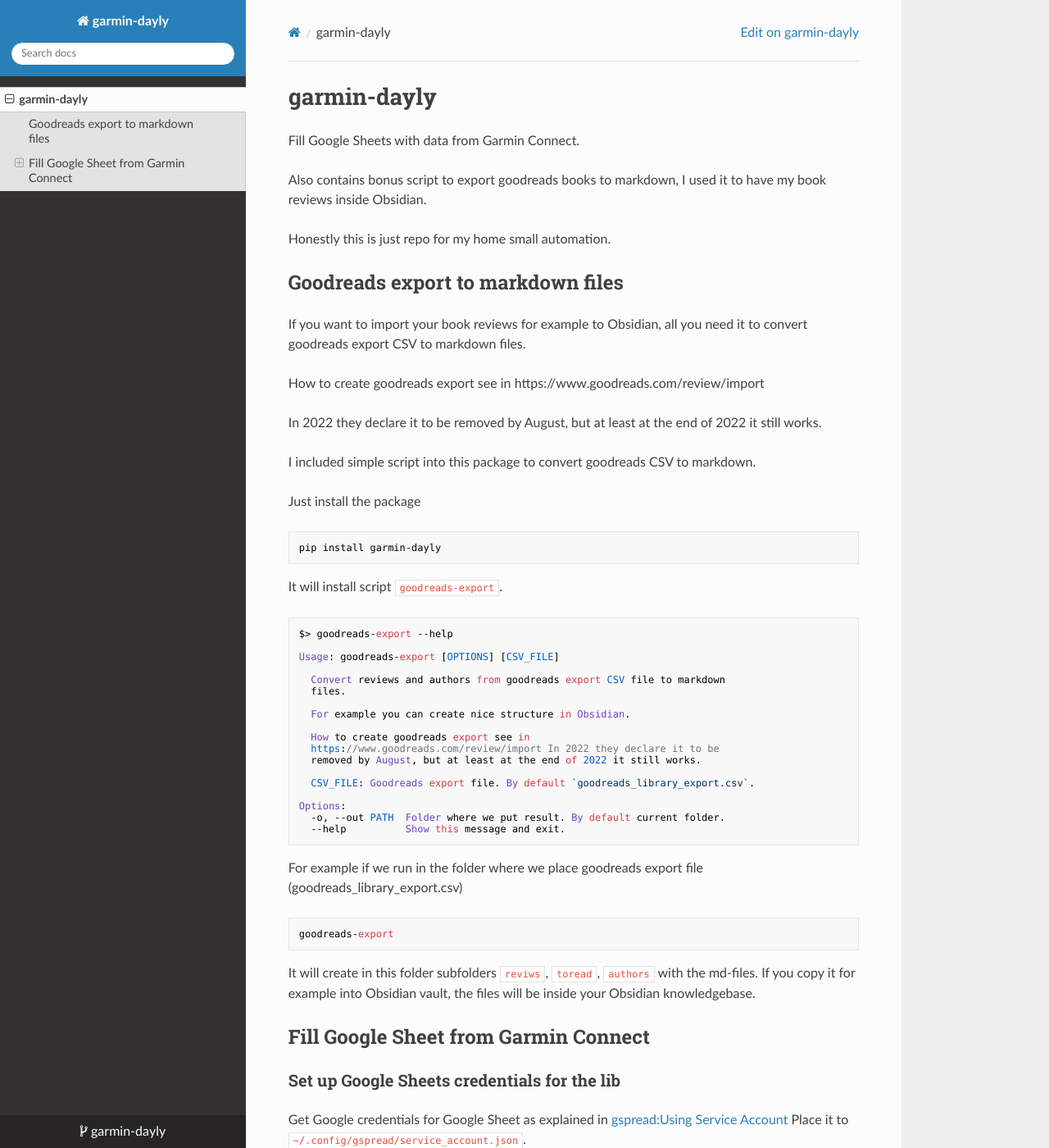
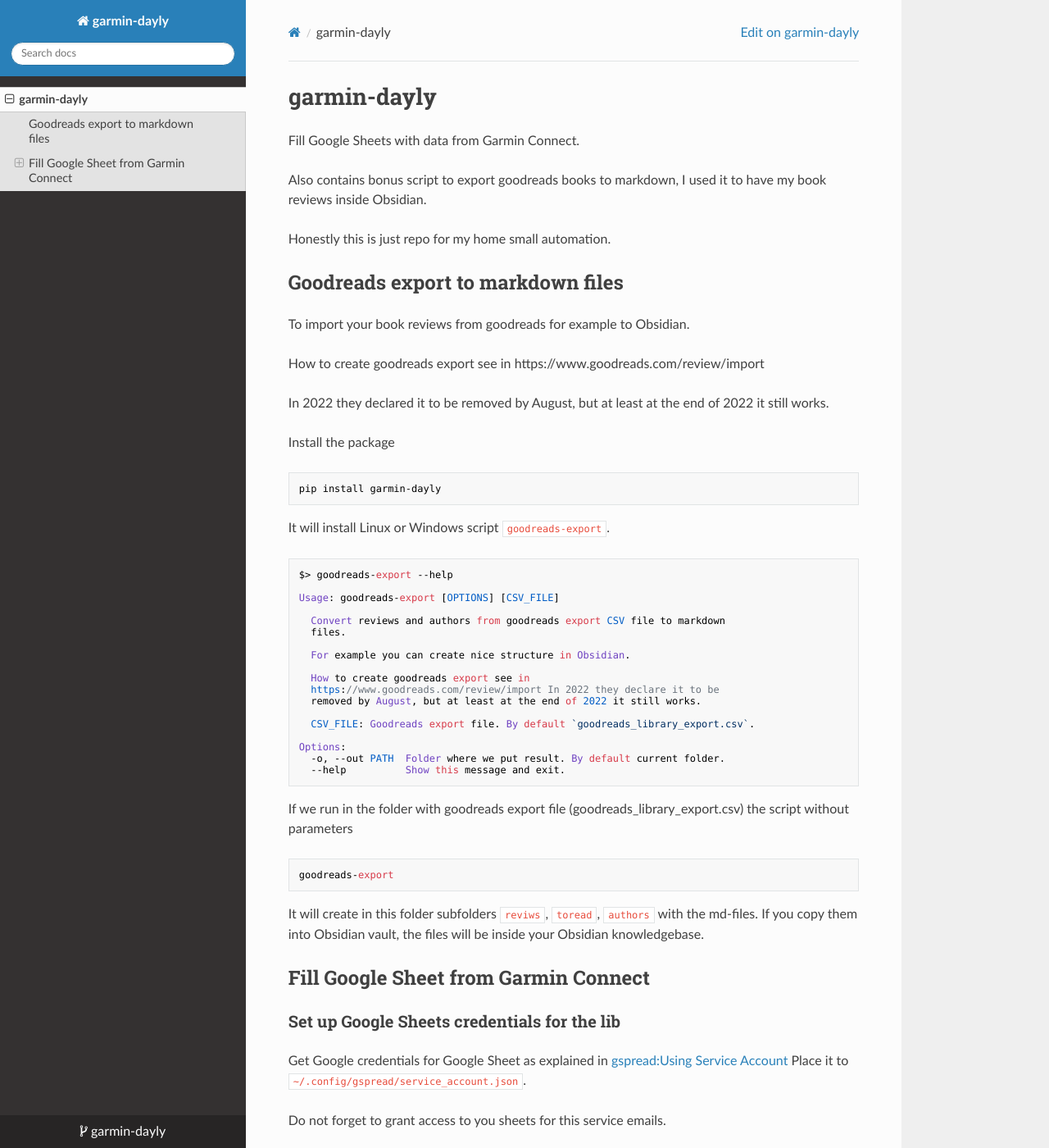
Before and after one commit to andgineer/garmin-daily, an MkDocs documentation site: the page built from docs/README.md, in a window 1280 px wide and 1400 px high. Shown: the whole window at 82% size. Built offline with MkDocs 1.6.1, drawn with Linux system fonts in a browser that asks for light colours; nearby versions of some CDN libraries.

Commit message:
goodreads-export docs proofreaded

```diff
--- a/docs/README.md
+++ b/docs/README.md
@@ -8,20 +8,17 @@
 
 ## Goodreads export to markdown files
 
-If you want to import your book reviews for example to Obsidian, all you need it to convert goodreads export CSV
-to markdown files.
+To import your book reviews from goodreads for example to Obsidian.
 
 How to create goodreads export see in https://www.goodreads.com/review/import
 
-In 2022 they declare it to be removed by August, but at least at the end of 2022 it still works.
+In 2022 they declared it to be removed by August, but at least at the end of 2022 it still works.
 
-I included simple script into this package to convert goodreads CSV to markdown.
-
-Just install the package
+Install the package
 
     pip install garmin-dayly
 
-It will install script `goodreads-export`.
+It will install Linux or Windows script `goodreads-export`.
 
     $> goodreads-export --help
 
@@ -42,12 +39,12 @@
       -o, --out PATH  Folder where we put result. By default current folder.
       --help          Show this message and exit.
 
-For example if we run in the folder where we place goodreads export file (goodreads_library_export.csv)
+If we run in the folder with goodreads export file (goodreads_library_export.csv) the script without parameters
 
     goodreads-export
 
 It will create in this folder subfolders `reviws`, `toread`, `authors` with the md-files.
-If you copy it for example into Obsidian vault, the files will be inside your Obsidian knowledgebase.
+If you copy them into Obsidian vault, the files will be inside your Obsidian knowledgebase.
 
 ## Fill Google Sheet from Garmin Connect
 
```
